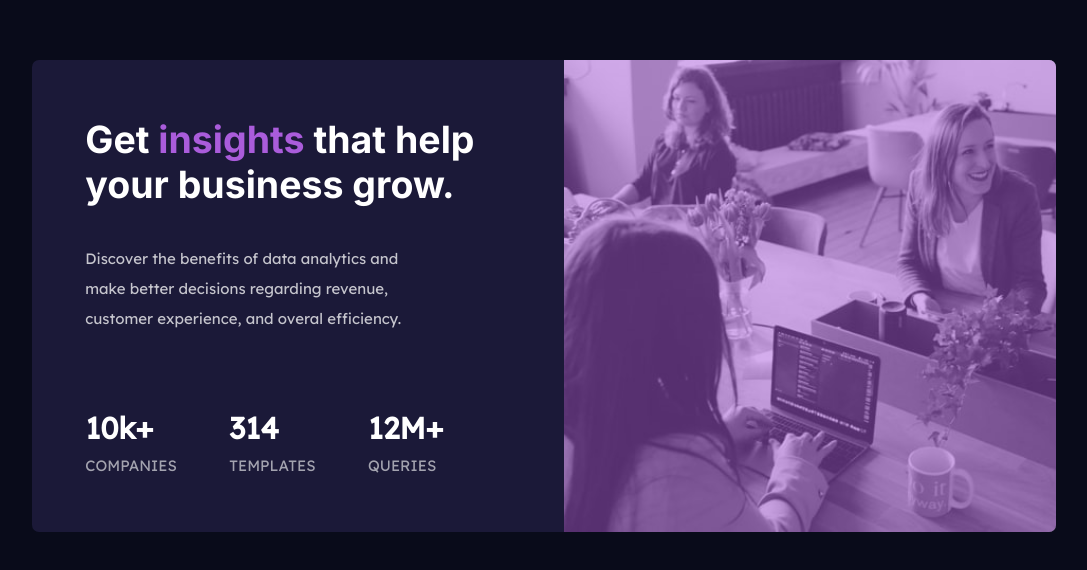
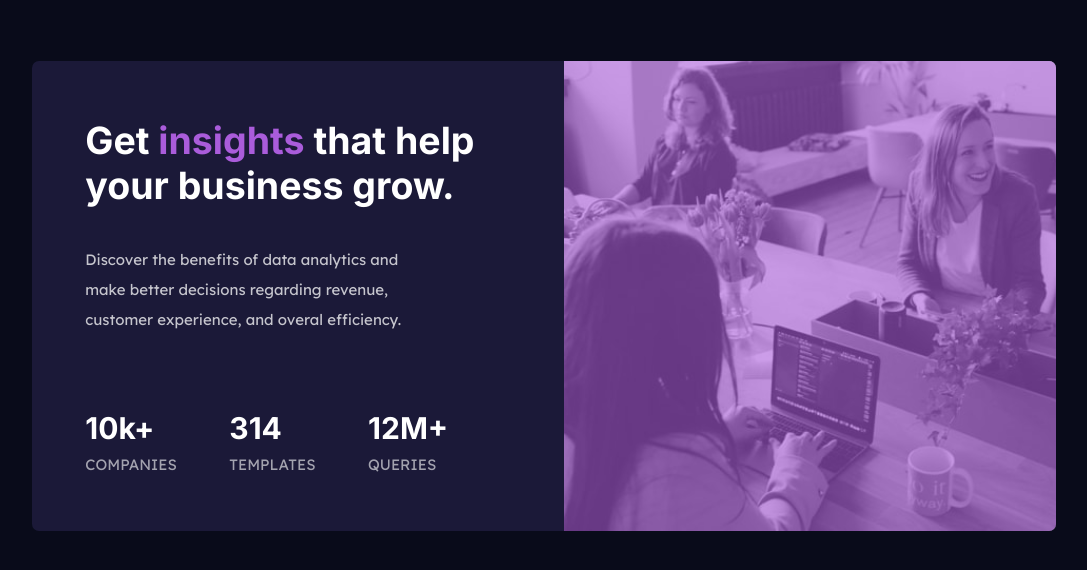
Before and after one commit to ManuelDeAlba/stats-preview-card-component-main, a plain HTML site: page index.html in a window 1280 px wide. Shown: the part 104-674 px from the top of the page, without its empty margins (96-1183 px from the left). Drawn offline with Linux system fonts and the light colour scheme.

Commit message:
Color filtro

```diff
--- a/css/styles.css
+++ b/css/styles.css
@@ -79,6 +79,7 @@ body{
 }
 
 .card__stat-number{
+    font-family: 'Inter', sans-serif;
     color: var(--main-text-color);
     font-size: 2em;
     margin-bottom: .3em;
@@ -112,7 +113,7 @@ body{
     top: 0;
     left: 0;
     background: var(--accent);
-    opacity: .5;
+    opacity: .6;
 }
 
 /*! MEDIA QUERIES */
```
